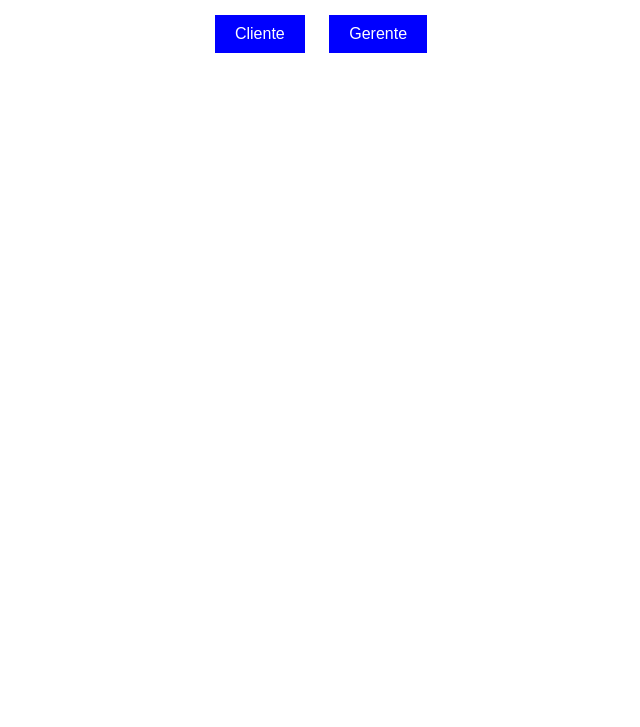
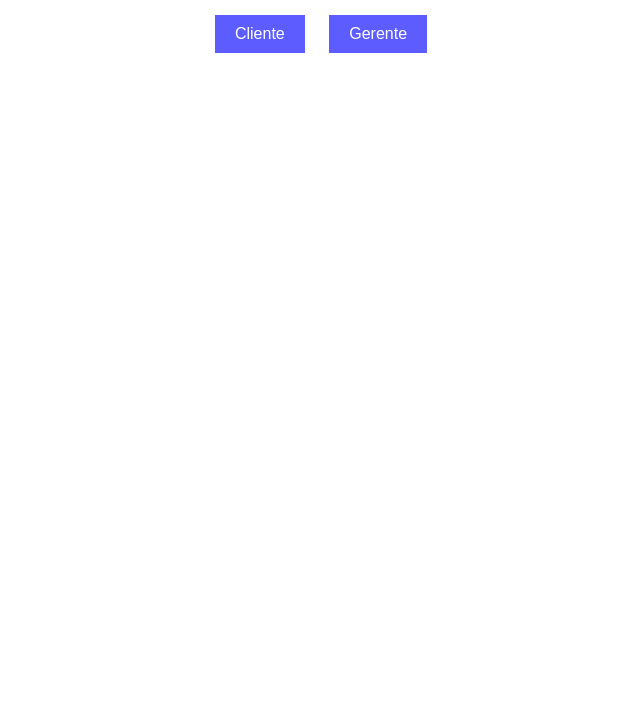
Before and after one commit to MiguelQuiton/Proyecto-sprint, a website: page public/index.html in a window 1280 px wide. Shown: the part 73-800 px from the top of the page, without its empty margins (319-959 px from the left). Drawn offline with Linux system fonts and the light colour scheme.

Commit message:
commit ajuste color

```diff
--- a/public/styles.css
+++ b/public/styles.css
@@ -17,14 +17,14 @@
 }
 
 button {
-  background-color: blue;
+  background-color: rgba(0, 0, 255, 0.638);
   color: white;
   border: none;
   cursor: pointer;
 }
 
 button:hover {
-  background-color: darkblue;
+  background-color: rgba(0, 0, 139, 0.871);
 }
 
 ul {
```
